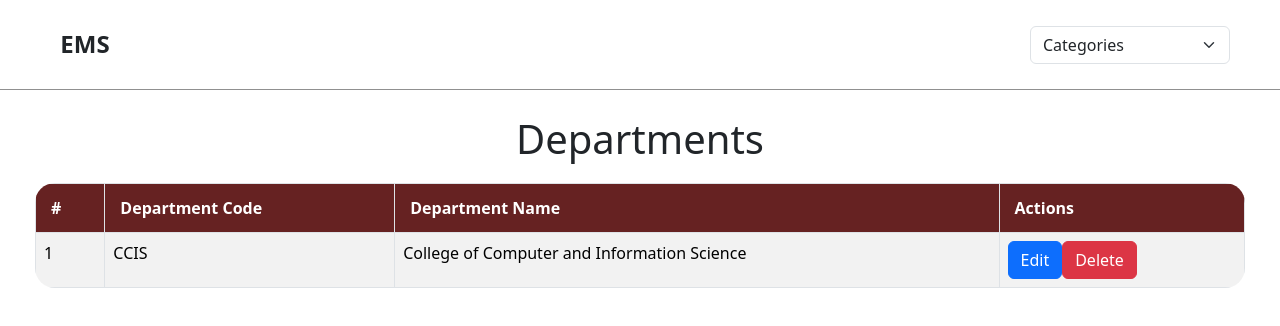
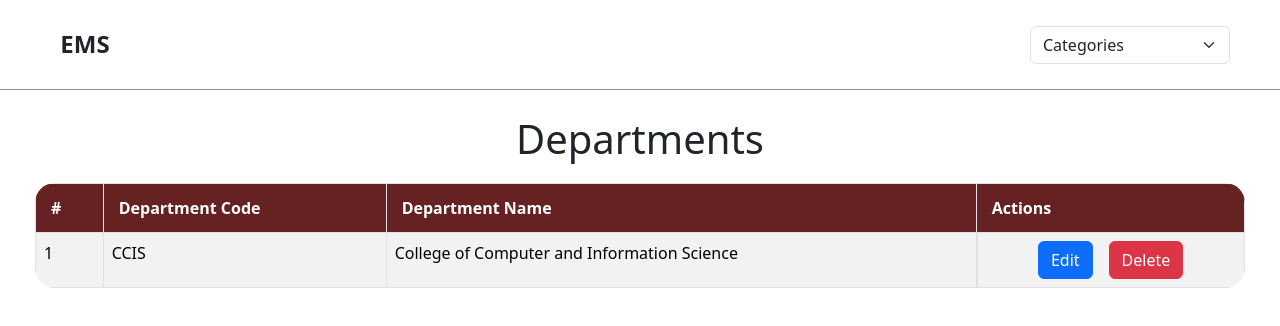
Before and after one commit to delima-justine/EMS-SpringAnglr, an Angular app in the folder frontend/enrollment_management_system/: page /departments in a window 1280 px wide. Shown: the top 326 px of the page. Built offline with nearby package versions, Linux system fonts and the light colour scheme.

Commit message:
changes(dept-page): update layout.

```diff
--- a/frontend/enrollment_management_system/src/app/departments-page/departments-page.html
+++ b/frontend/enrollment_management_system/src/app/departments-page/departments-page.html
@@ -21,7 +21,7 @@
           <td>1</td>
           <td>CCIS</td>
           <td>College of Computer and Information Science</td>
-          <td>
+          <td class="actions-container">
             <button class="btn btn-primary">Edit</button>
             <button class="btn btn-danger">Delete</button>
           </td>
@@ -29,5 +29,4 @@
       </tbody>
     </table>
   </div>
-
 </main>
--- a/frontend/enrollment_management_system/src/app/departments-page/departments-page.scss
+++ b/frontend/enrollment_management_system/src/app/departments-page/departments-page.scss
@@ -14,3 +14,7 @@ table.ems-table thead th {
 table.ems-table {
   @include m.table-border;
 }
+
+.actions-container {
+  @include m.actions-container;
+}
```
